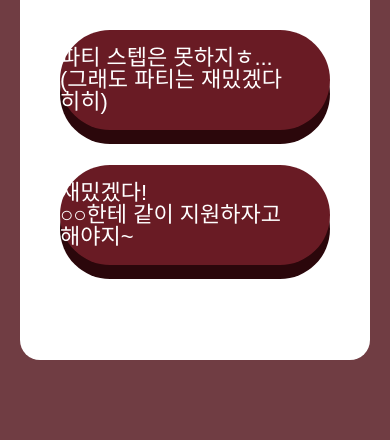
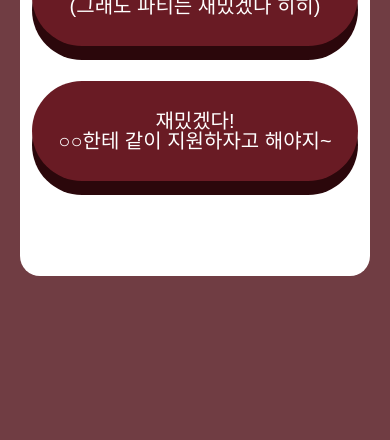
Before and after one commit to shinunejung/page, a plain HTML site: page questions.html in a window 390 px wide. Shown: the part 470-910 px from the top of the page. After the commit the page ends 844 px from the top, so only its background shows below. Drawn offline with nearby package versions, Linux system fonts and the light colour scheme; a web font is replaced by a local one.

Commit message:
Update question.css

```diff
--- a/css/question.css
+++ b/css/question.css
@@ -47,7 +47,7 @@ background-color: #703d43;
 	font-size: 22px;
 }
 
-@media (max-width) {
+@media (max-width: 640px) {
 .progress {
 margin-bottom: 30px;
 }
@@ -60,5 +60,6 @@ background-color: #703d43;
 }
 .question-box .choice {
 font-size: 20px;
+text-align: center;;
 }
 }
```
Lines whose indentation alone changed are shown as unchanged.
